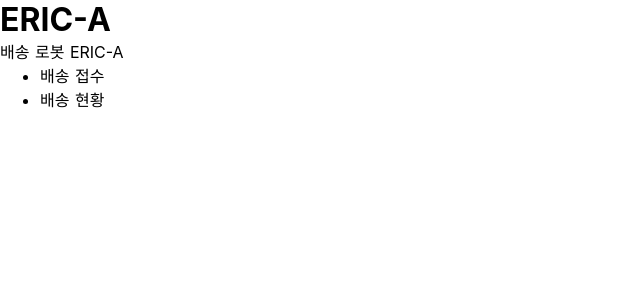
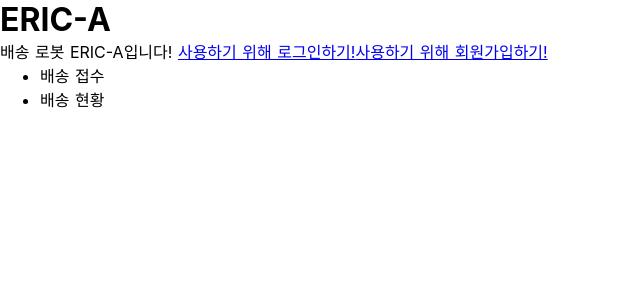
Before and after one commit to CrashLab-2022/ERIC-A-web-frontend-nuxtjs, a Nuxt app: page / in a window 1280 px wide. Shown: the top 300 px of the page, without its empty margins (0-640 px from the left). Built offline with nearby package versions, Linux system fonts and the light colour scheme; no server answers.

Commit message:
chore: 배송 조회 url 변경

```diff
--- a/pages/index.vue
+++ b/pages/index.vue
@@ -2,7 +2,7 @@
   <div>
     <h1>ERIC-A</h1>
     <div>
-      배송 로봇 ERIC-A
+      배송 로봇 ERIC-A입니다!
       <a v-if="!isLogined" href="/user/signin">사용하기 위해 로그인하기!</a>
       <a v-if="!isLogined" href="/user/signup">사용하기 위해 회원가입하기!</a>
     </div>
@@ -17,12 +17,13 @@
 export default {
   data() {
     return {
-      isLogined: true
+      isLogined: ''
     }
   },
   created() {
     this.$axios.defaults.withCredentials = true
     this.$axios.get('/user/checklogin').then(result => {
+      console.log(result.data);
       if (result.data) {
         this.isLogined = true
       } else {
@@ -44,7 +45,7 @@ export default {
       this.$axios.defaults.withCredentials = true
       let isLogined = await this.$axios.get('/user/checklogin');
       if (isLogined.data) {
-        $nuxt.$router.push('/delivery/track');
+        $nuxt.$router.push('/delivery/list');
       } else {
         alert('로그인이 필요합니다.');
       }
```
